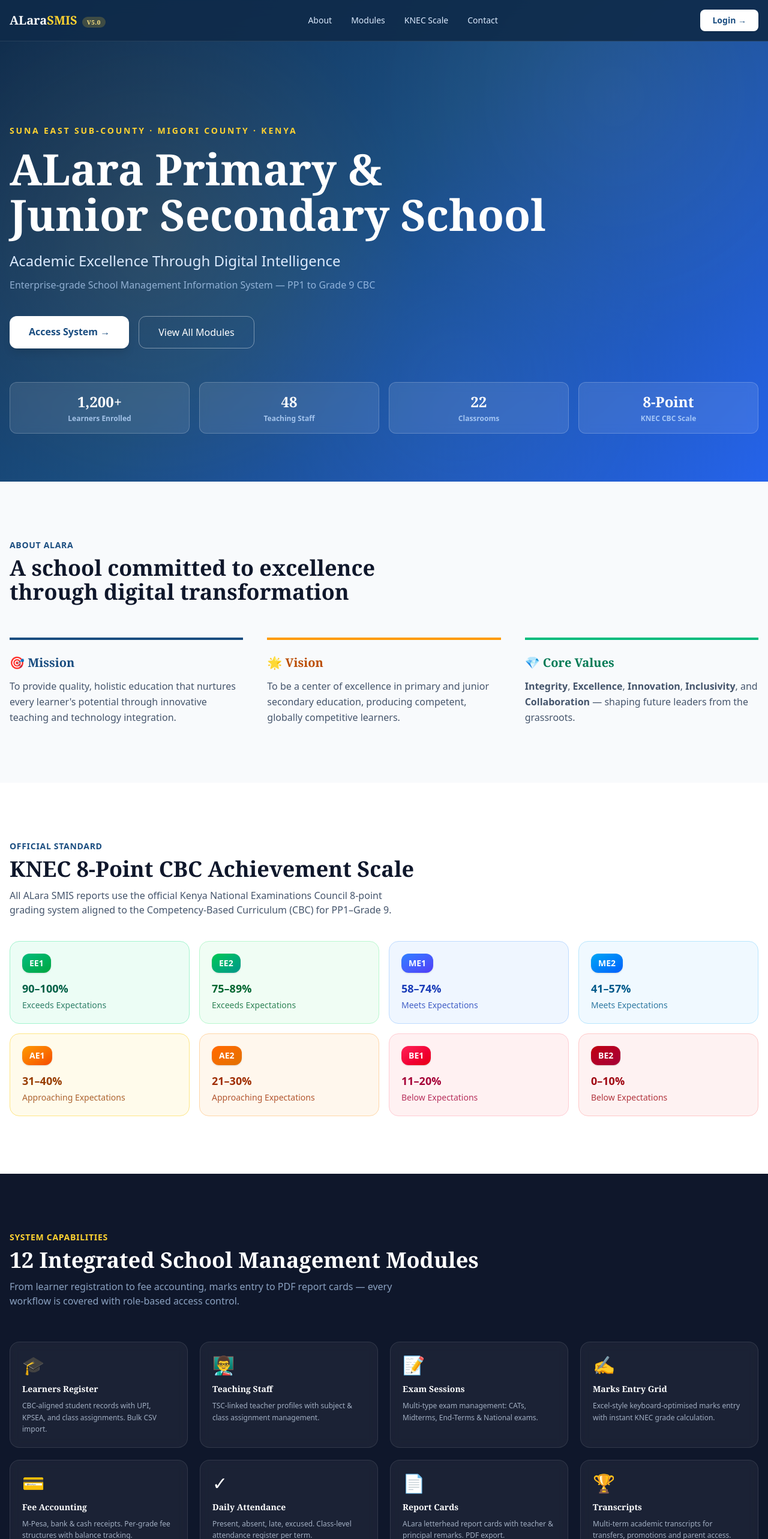
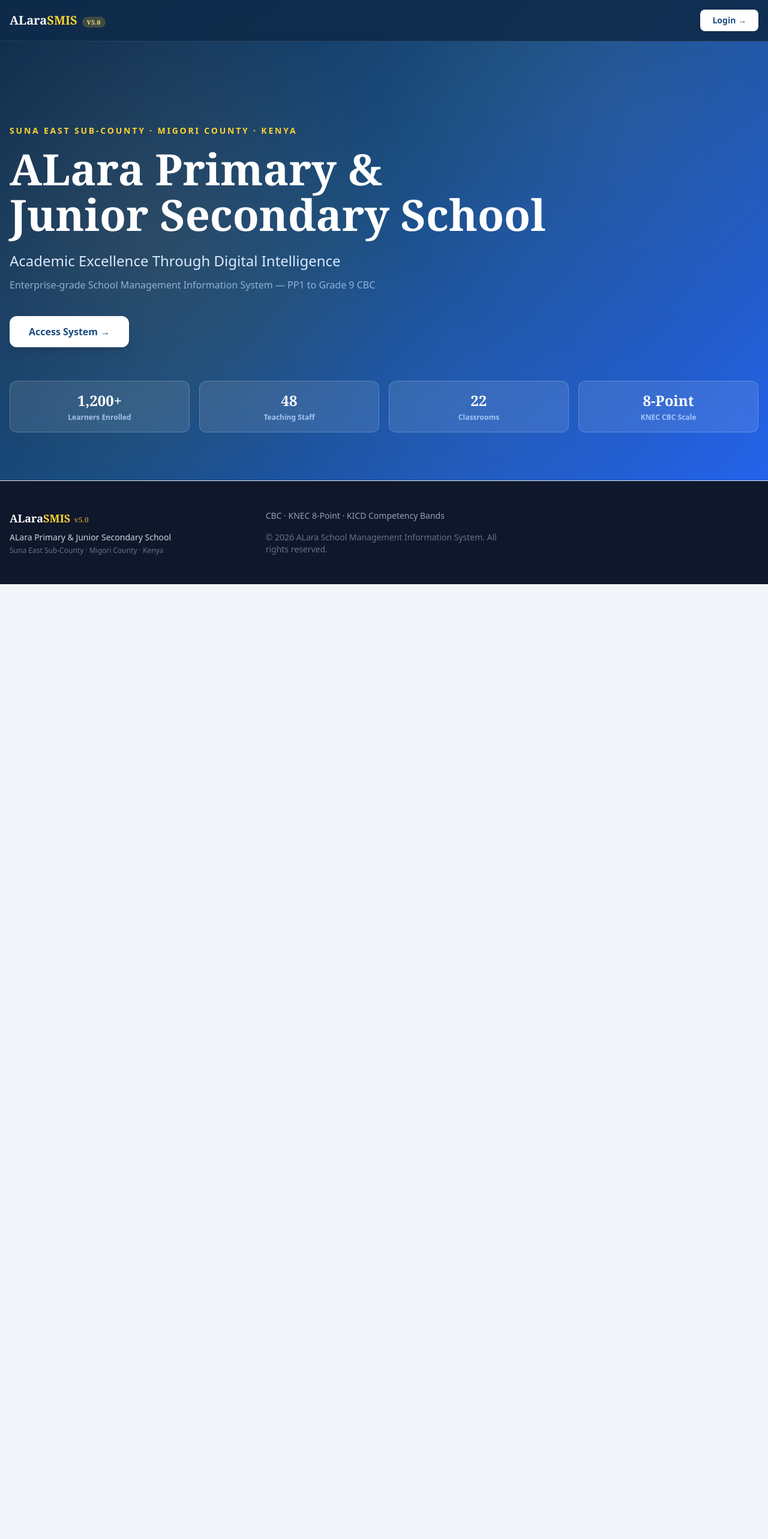
Before and after one commit to Sirrobert-hub/Alara-Schools, a Next.js app: page / in a window 1280 px wide. Shown: the top 2566 px of the page at 60% size. After the commit the page ends 974 px from the top, so only its background shows below. Built offline with nearby package versions, Linux system fonts and the light colour scheme.

Commit message:
chore: simplify landing page for production

```diff
--- a/src/app/page.tsx
+++ b/src/app/page.tsx
@@ -1,30 +1,5 @@
 import Link from "next/link";
 
-const KNEC_SCALE = [
-  { band: "EE1", range: "90–100", label: "Exceeds Expectations", color: "from-emerald-500 to-green-600", light: "bg-emerald-50 border-emerald-200 text-emerald-800" },
-  { band: "EE2", range: "75–89", label: "Exceeds Expectations", color: "from-green-500 to-teal-600", light: "bg-green-50 border-green-200 text-green-800" },
-  { band: "ME1", range: "58–74", label: "Meets Expectations", color: "from-blue-500 to-indigo-600", light: "bg-blue-50 border-blue-200 text-blue-800" },
-  { band: "ME2", range: "41–57", label: "Meets Expectations", color: "from-sky-500 to-blue-600", light: "bg-sky-50 border-sky-200 text-sky-800" },
-  { band: "AE1", range: "31–40", label: "Approaching Expectations", color: "from-amber-500 to-orange-600", light: "bg-amber-50 border-amber-200 text-amber-800" },
-  { band: "AE2", range: "21–30", label: "Approaching Expectations", color: "from-orange-500 to-amber-600", light: "bg-orange-50 border-orange-200 text-orange-800" },
-  { band: "BE1", range: "11–20", label: "Below Expectations", color: "from-rose-500 to-red-600", light: "bg-rose-50 border-rose-200 text-rose-800" },
-  { band: "BE2", range: "0–10", label: "Below Expectations", color: "from-red-700 to-rose-800", light: "bg-red-50 border-red-200 text-red-800" },
-];
-
-const MODULES = [
-  { icon: "🎓", title: "Learners Register", desc: "CBC-aligned student records with UPI, KPSEA, and class assignments. Bulk CSV import." },
-  { icon: "👨‍🏫", title: "Teaching Staff", desc: "TSC-linked teacher profiles with subject & class assignment management." },
-  { icon: "📝", title: "Exam Sessions", desc: "Multi-type exam management: CATs, Midterms, End-Terms & National exams." },
-  { icon: "✍️", title: "Marks Entry Grid", desc: "Excel-style keyboard-optimised marks entry with instant KNEC grade calculation." },
-  { icon: "💳", title: "Fee Accounting", desc: "M-Pesa, bank & cash receipts. Per-grade fee structures with balance tracking." },
-  { icon: "✓", title: "Daily Attendance", desc: "Present, absent, late, excused. Class-level attendance register per term." },
-  { icon: "📄", title: "Report Cards", desc: "ALara letterhead report cards with teacher & principal remarks. PDF export." },
-  { icon: "🏆", title: "Transcripts", desc: "Multi-term academic transcripts for transfers, promotions and parent access." },
-  { icon: "📊", title: "Visual Analytics", desc: "KNEC grade distribution, subject performance radar, and school-wide trends." },
-  { icon: "📢", title: "Noticeboard & SMS", desc: "School announcements, event notices, and SMS broadcast to parents." },
-  { icon: "📜", title: "Audit Logs", desc: "Complete user activity trail for security and accountability." },
-  { icon: "⚙", title: "System Settings", desc: "School profile, academic year & term control, and user account management." },
-];
 
 
 export default function LandingPage() {
@@ -37,12 +12,7 @@
             ALara<span className="text-amber-300">SMIS</span>
             <span className="ml-2 rounded-full bg-amber-300/20 px-2 py-0.5 text-[10px] font-black uppercase tracking-wider text-amber-200">v5.0</span>
           </Link>
-          <div className="hidden items-center gap-8 text-sm text-blue-100 md:flex">
-            <a href="#about" className="hover:text-white transition">About</a>
-            <a href="#modules" className="hover:text-white transition">Modules</a>
-            <a href="#knec" className="hover:text-white transition">KNEC Scale</a>
-            <a href="#contact" className="hover:text-white transition">Contact</a>
-          </div>
+
           <Link href="/login" className="rounded-lg bg-white px-5 py-2 text-sm font-semibold text-primary shadow hover:bg-amber-50 transition">
             Login →
           </Link>
@@ -75,9 +45,7 @@
             <Link href="/login" className="rounded-xl bg-white px-8 py-3.5 font-semibold text-primary shadow-lg hover:bg-amber-50 transition">
               Access System →
             </Link>
-            <a href="#modules" className="rounded-xl border border-white/40 px-8 py-3.5 font-medium text-white hover:bg-white/10 transition">
-              View All Modules
-            </a>
+
           </div>
 
           {/* Metrics Bar */}
@@ -97,118 +65,7 @@
         </div>
       </section>
 
-      {/* About */}
-      <section id="about" className="bg-slate-50 py-24">
-        <div className="mx-auto max-w-7xl px-4">
-          <p className="text-sm font-semibold uppercase tracking-wider text-primary">About ALara</p>
-          <h2 className="font-display mt-2 max-w-2xl text-4xl font-bold text-slate-900">
-            A school committed to excellence through digital transformation
-          </h2>
-          <div className="mt-14 grid gap-10 md:grid-cols-3">
-            <div className="border-t-4 border-primary pt-6">
-              <h3 className="font-display text-xl font-bold text-primary">🎯 Mission</h3>
-              <p className="mt-3 text-slate-600 leading-relaxed">
-                To provide quality, holistic education that nurtures every learner&apos;s potential through innovative teaching and technology integration.
-              </p>
-            </div>
-            <div className="border-t-4 border-amber-500 pt-6">
-              <h3 className="font-display text-xl font-bold text-amber-700">🌟 Vision</h3>
-              <p className="mt-3 text-slate-600 leading-relaxed">
-                To be a center of excellence in primary and junior secondary education, producing competent, globally competitive learners.
-              </p>
-            </div>
-            <div className="border-t-4 border-emerald-500 pt-6">
-              <h3 className="font-display text-xl font-bold text-emerald-700">💎 Core Values</h3>
-              <p className="mt-3 text-slate-600 leading-relaxed">
-                <strong>Integrity</strong>, <strong>Excellence</strong>, <strong>Innovation</strong>, <strong>Inclusivity</strong>, and <strong>Collaboration</strong> — shaping future leaders from the grassroots.
-              </p>
-            </div>
-          </div>
-        </div>
-      </section>
 
-      {/* KNEC Scale */}
-      <section id="knec" className="py-24 bg-white">
-        <div className="mx-auto max-w-7xl px-4">
-          <p className="text-sm font-semibold uppercase tracking-wider text-primary">Official Standard</p>
-          <h2 className="font-display mt-2 text-4xl font-bold text-slate-900">
-            KNEC 8-Point CBC Achievement Scale
-          </h2>
-          <p className="mt-3 text-slate-600 max-w-2xl">
-            All ALara SMIS reports use the official Kenya National Examinations Council 8-point grading system aligned to the Competency-Based Curriculum (CBC) for PP1–Grade 9.
-          </p>
-          <div className="mt-10 grid grid-cols-2 gap-4 sm:grid-cols-4">
-            {KNEC_SCALE.map((g) => (
-              <div key={g.band} className={`rounded-2xl border p-5 ${g.light}`}>
-                <div className={`inline-flex items-center rounded-xl bg-gradient-to-br ${g.color} px-3 py-1.5 text-sm font-black text-white shadow-sm`}>
-                  {g.band}
-                </div>
-                <div className="mt-3 font-bold text-lg">{g.range}%</div>
-                <div className="mt-1 text-sm font-medium opacity-80">{g.label}</div>
-              </div>
-            ))}
-          </div>
-        </div>
-      </section>
-
-      {/* System Modules */}
-      <section id="modules" className="bg-slate-900 py-24 text-white">
-        <div className="mx-auto max-w-7xl px-4">
-          <p className="text-sm font-semibold uppercase tracking-wider text-amber-300">System Capabilities</p>
-          <h2 className="font-display mt-2 text-4xl font-bold">
-            12 Integrated School Management Modules
-          </h2>
-          <p className="mt-3 text-blue-200/70 max-w-2xl">
-            From learner registration to fee accounting, marks entry to PDF report cards — every workflow is covered with role-based access control.
-          </p>
-          <div className="mt-14 grid gap-5 sm:grid-cols-2 lg:grid-cols-3 xl:grid-cols-4">
-            {MODULES.map((m) => (
-              <div
-                key={m.title}
-                className="rounded-2xl border border-white/10 bg-white/5 p-5 backdrop-blur-sm hover:bg-white/10 transition-all"
-              >
-                <div className="text-3xl mb-3">{m.icon}</div>
-                <h3 className="font-display text-sm font-bold text-white">{m.title}</h3>
-                <p className="mt-2 text-xs text-blue-100/70 leading-relaxed">{m.desc}</p>
-              </div>
-            ))}
-          </div>
-        </div>
-      </section>
-
-
-      {/* Contact */}
-      <section id="contact" className="py-24 bg-white">
-        <div className="mx-auto grid max-w-7xl gap-12 px-4 md:grid-cols-2">
-          <div>
-            <p className="text-sm font-semibold uppercase tracking-wider text-primary">Contact</p>
-            <h2 className="font-display mt-2 text-4xl font-bold text-slate-900">Get in Touch</h2>
-            <ul className="mt-8 space-y-4 text-slate-700">
-              <li className="flex items-center gap-3">
-                <span className="text-xl">📞</span>
-                <span><strong>Phone:</strong> +254 712 345 678</span>
-              </li>
-              <li className="flex items-center gap-3">
-                <span className="text-xl">📧</span>
-                <span><strong>Email:</strong> info@alaraschools.ac.ke</span>
-              </li>
-              <li className="flex items-center gap-3">
-                <span className="text-xl">📍</span>
-                <span><strong>Location:</strong> Suna East Sub-County, Migori County, Kenya</span>
-              </li>
-            </ul>
-          </div>
-          <div className="overflow-hidden rounded-2xl border border-slate-200 bg-slate-100">
-            <iframe
-              title="ALara School Map"
-              className="h-72 w-full"
-              loading="lazy"
-              referrerPolicy="no-referrer-when-downgrade"
-              src="https://maps.google.com/maps?q=Suna%20East%20Migori%20Kenya&t=&z=13&ie=UTF8&iwloc=&output=embed"
-            />
-          </div>
-        </div>
-      </section>
 
       {/* Footer */}
       <footer className="border-t border-slate-200 bg-slate-900 py-12 text-slate-300">
@@ -221,15 +78,7 @@
             <p className="mt-2 text-sm">ALara Primary &amp; Junior Secondary School</p>
             <p className="mt-1 text-xs text-slate-500">Suna East Sub-County · Migori County · Kenya</p>
           </div>
-          <div>
-            <h4 className="font-semibold text-white">Quick Links</h4>
-            <ul className="mt-3 space-y-2 text-sm">
-              <li><Link href="/login" className="hover:text-white transition">System Login</Link></li>
-              <li><a href="#modules" className="hover:text-white transition">Modules</a></li>
-              <li><a href="#knec" className="hover:text-white transition">KNEC Scale</a></li>
-              <li><a href="#contact" className="hover:text-white transition">Contact</a></li>
-            </ul>
-          </div>
+
           <div className="text-sm">
             <p className="text-slate-400">CBC · KNEC 8-Point · KICD Competency Bands</p>
             <p className="mt-4 text-slate-500">&copy; {new Date().getFullYear()} ALara School Management Information System. All rights reserved.</p>
```
